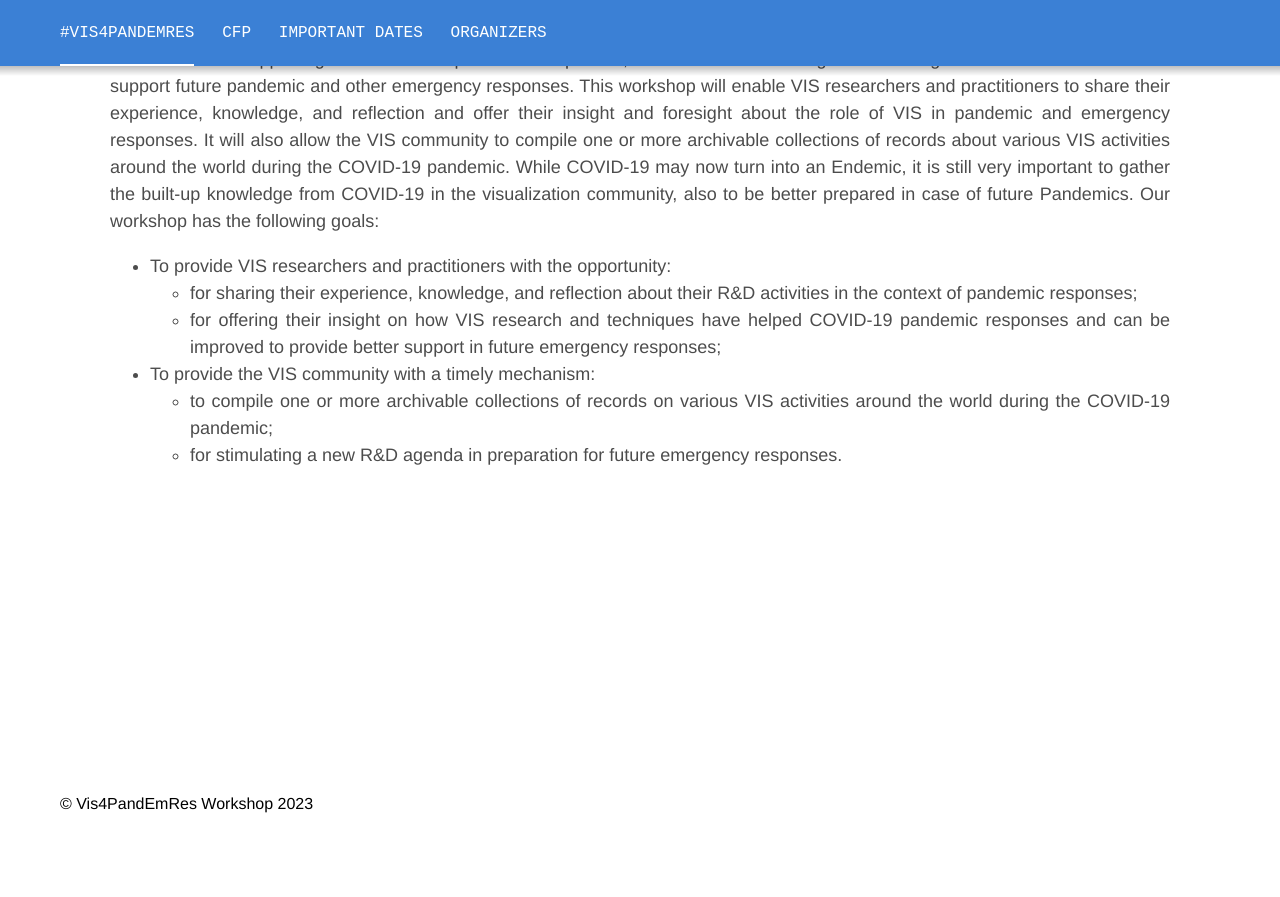
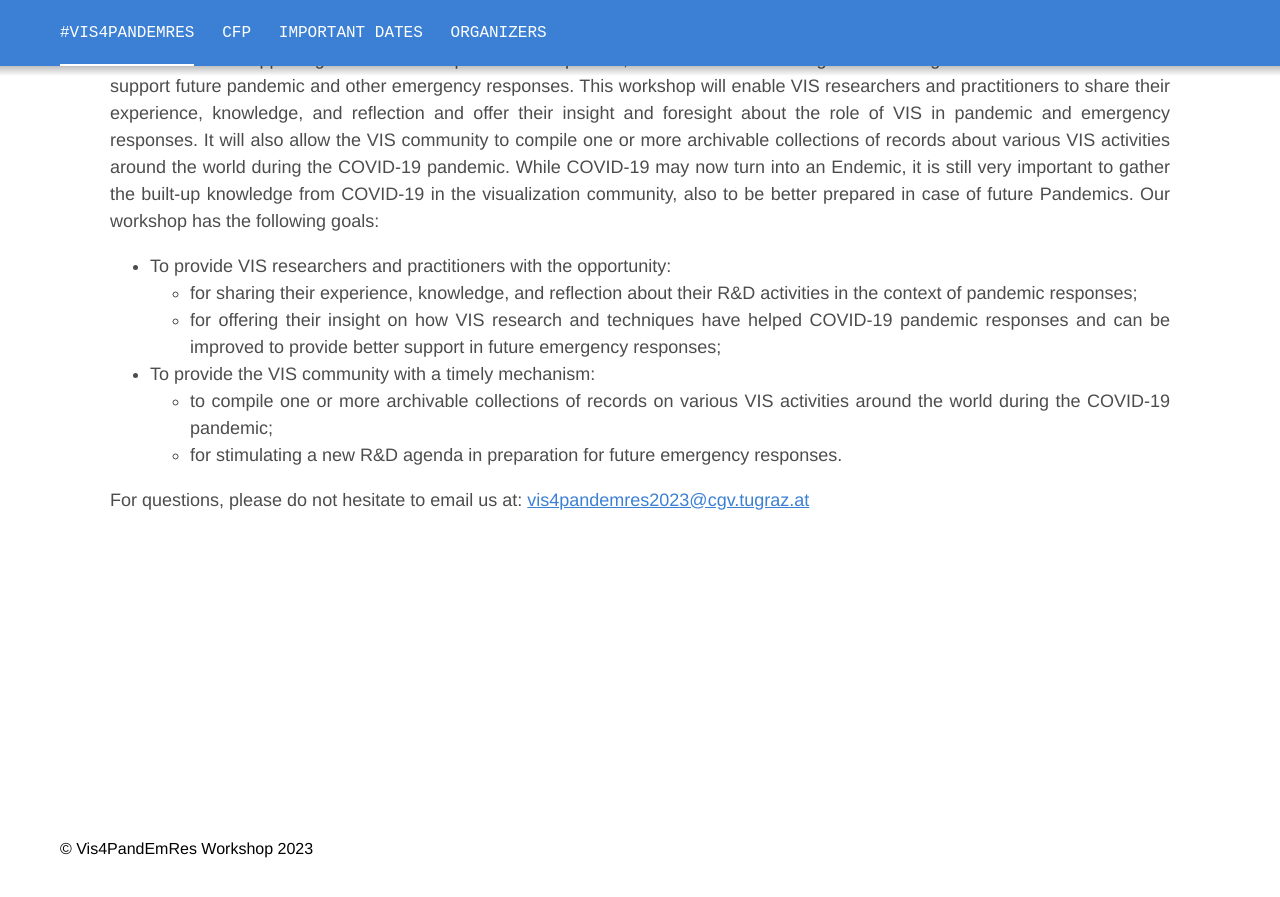
Before and after one commit to Vis4PandEmRes/Vis4PandEmRes.github.io, a Jekyll site: the page built from index.markdown, in a window 1280 px wide and 900 px high, scrolled down 669 px. Shown: the top 897 px of the window. Built offline with Jekyll 4.4.1, drawn with Linux system fonts in a browser that asks for light colours; before the commit the page ends 1524 px from its top, so only the background shows below that.

Commit message:
Added contact email

```diff
--- a/_pages/cfp.markdown
+++ b/_pages/cfp.markdown
@@ -104,3 +104,9 @@ permalink: /cfp/
 <p>Please add the [BULLETIN] label to your submission title in PCS.</p>
 
 <p>All submissions need to be made through the PCS system. Please go to: <a href="https://new.precisionconference.com/submissions">https://new.precisionconference.com/submissions</a>, and select Society: VGTC, Conference/Journal: VIS2023, Track: VIS 2023 Vis4PanDemRes.</p>
+
+<hr>
+
+<h3>Further Information</h3>
+
+<p>For questions, please do not hesitate to email us at: <a href="mailto:vis4pandemres2023@cgv.tugraz.at">vis4pandemres2023@cgv.tugraz.at</a></p>
--- a/index.markdown
+++ b/index.markdown
@@ -21,4 +21,6 @@ home: true
 	        <li>for stimulating a new R&D agenda in preparation for future emergency responses.</li>
 		</ul>
 	</ul>
+
+	<p>For questions, please do not hesitate to email us at: <a href="mailto:vis4pandemres2023@cgv.tugraz.at">vis4pandemres2023@cgv.tugraz.at</a></p>
 </div>
```
